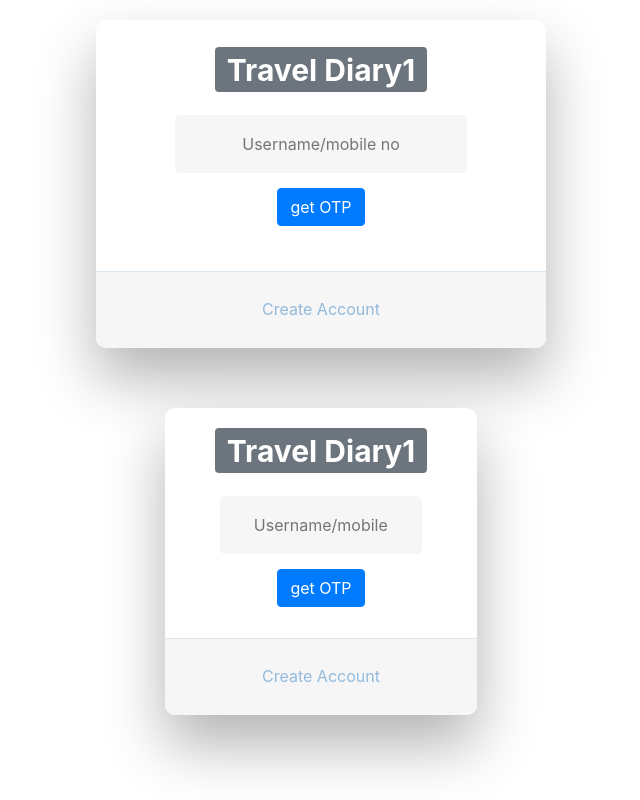
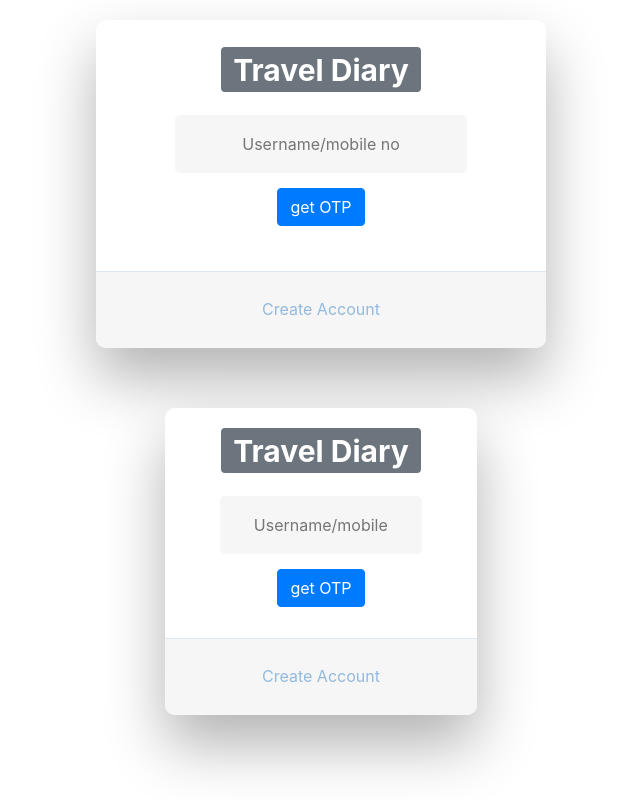
Before and after one commit to GopinathAP55/TravelDiary, an Angular app: page /login in a window 1280 px wide. Shown: the whole page, without its empty margins (319-959 px from the left). Built offline with nearby package versions, Linux system fonts and the light colour scheme.

Commit message:
jenkin test

```diff
--- a/src/app/login/login.component.html
+++ b/src/app/login/login.component.html
@@ -5,13 +5,13 @@
 
       <!-- Icon -->
       <div  style='margin-top: 5%;' class="fadeIn first">
-        <h1> <span class="badge badge-secondary">Travel Diary1</span></h1>
+        <h1> <span class="badge badge-secondary">Travel Diary</span></h1>
 
       </div>
 
       <!-- Login Form -->
       <form>
-        <input type="text" id="login" class="fadeIn second" name="login" placeholder="Username/mobile no">
+        <input type="text" id="login" class="fadeIn second"  placeholder="Username/mobile no">
         <input *ngIf='isGetOTPClicked' type="text" id="password" class="fadeIn first" name="login" placeholder="OTP">
       </form>
       <button  *ngIf='!isGetOTPClicked'(click)="getOTP()" class="fadeIn fourth btn btn-primary"> get OTP</button>
```
